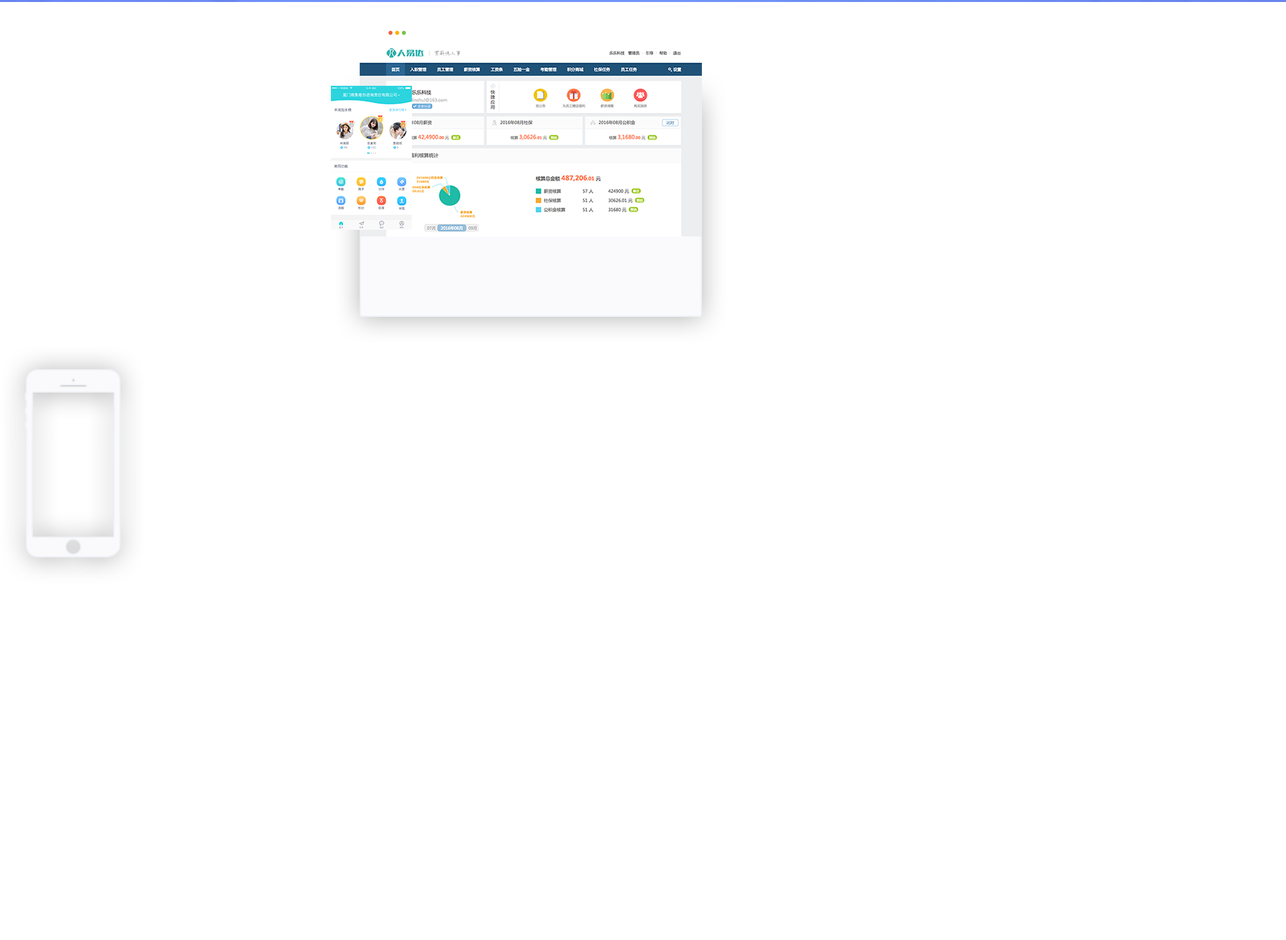
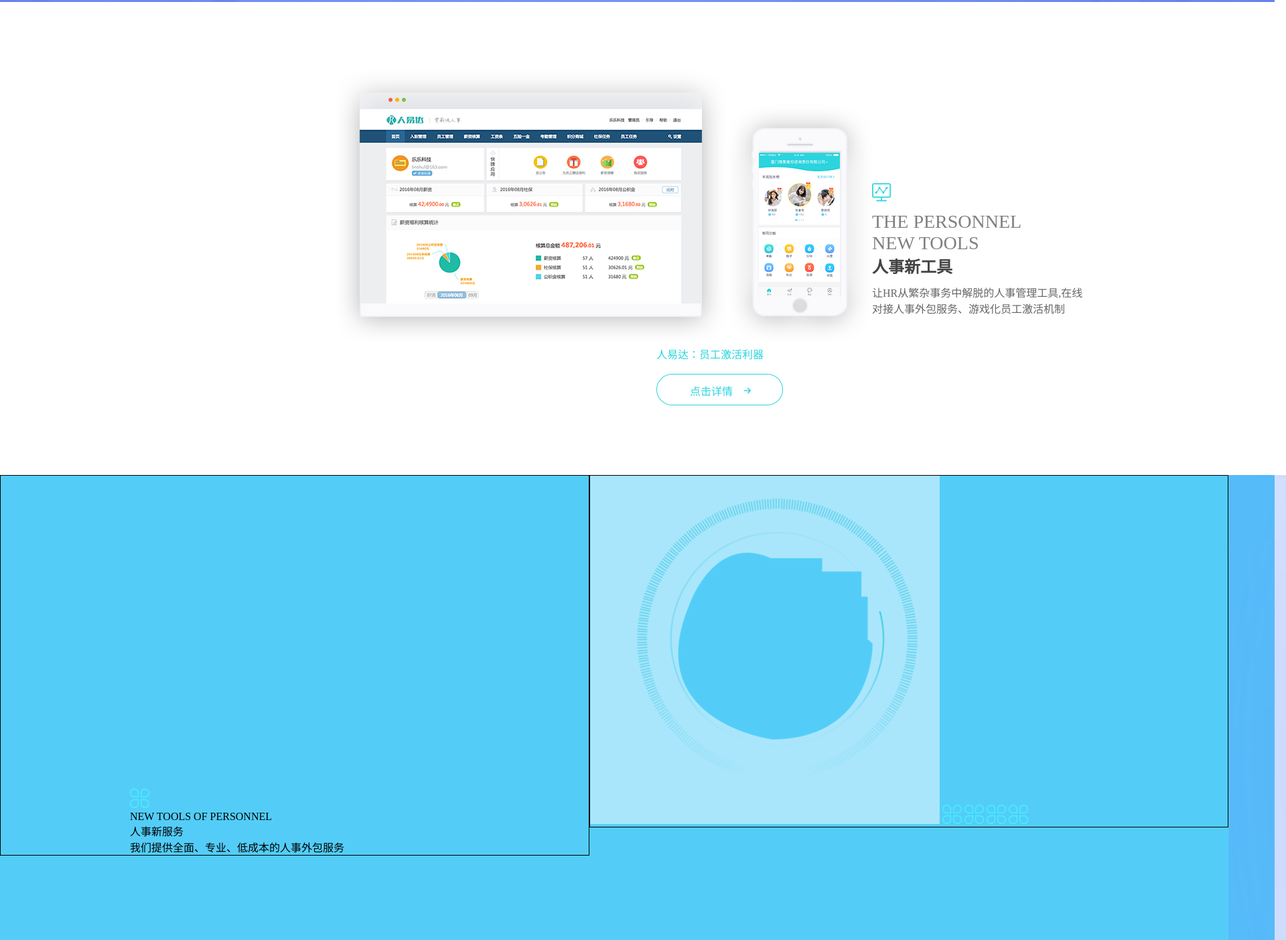
Before and after one commit to 328775856/only-you2, a plain HTML site: page index.html in a window 1280 px wide. Shown: the part 457-1860 px from the top of the page at 67% size, 1920 px wide, since content can reach past the window. Before the commit the page ends 1332 px from the top, so only its background shows below. Drawn offline with Linux system fonts and the light colour scheme.

Commit message:
2018.2.27

```diff
--- /dev/null
+++ b/index.css
@@ -0,0 +1,59 @@
+* {
+    margin: 0;
+    padding: 0;
+}
+
+body {
+    background: url('images/bg.jpg');
+    width: 1903px;
+    height: 3071px;
+}
+
+li,
+.bg img {
+    list-style: none;
+    position: absolute;
+    color: white;
+}
+
+.bg {
+    background: url('images/banner/图层 1.png');
+}
+
+.bg2 {
+    background: url('images/banner/图层 5.png');
+}
+
+.text p {
+    padding-top: 10px;
+}
+
+.click:hover {
+    background-color: white;
+    color: #2bd5de;
+}
+
+
+.next-b{
+	background: url('images/next-b/矩形 6.png');
+	height: 1081px;
+	width: 100%;
+}
+
+.top,.bottom{
+	position: relative;
+	z-index: 1;
+}
+
+.left{
+	padding: 467px 0 0 193px;
+	width: 36%;
+	border: 1px solid #000;
+	float: left;
+}
+
+.right{
+	float: left;
+	width: 50%;
+	border: 1px solid #000;
+}
--- a/index.html
+++ b/index.html
@@ -1,33 +1,13 @@
 <!DOCTYPE html>
 <html lang="en">
+
 <head>
     <meta charset="UTF-8">
     <title>only-you</title>
+    <link rel="stylesheet" href="./index.css">
 </head>
-<style type="text/css">
-	*{
-		margin: 0;
-		padding: 0;
-	}
-	body{
-		background: url('images/bg.jpg');
-	}
-	li,.bg img{
-		list-style: none;
-		position: absolute;
-		color: white;
-	}
-	.bg{
-		background: url('images/banner/图层 1.png');
-		width: 1920px;
-		height: 460px;
-	}
-	.bg2{
-		background: url('images/banner/图层 5.png');
-		width: 1919px;
-		height: 460px;
-	}
-</style>
+
+
 <body>
     <div class="bg">
         <div class="bg2" style="overflow: hidden;width:100%;height: 460px;">
@@ -78,19 +58,55 @@
     <div class="next">
         <div class="mac" style="position:relative;float: left;padding:100px 0 0 500px;">
             <img src="images/next/圆角矩形 51.png">
-			<img src="images/next/火狐截图_2016-09-08T05-48-46.png" style="position: absolute;top: 60px;left: 537px;">
-			<div style="position: absolute;top: 35px;left: 580px;">
+            <img src="images/next/火狐截图_2016-09-08T05-48-46.png" style="position: absolute;top: 160px;left: 537px;">
+            <div style="position: absolute;top: 135px;left: 580px;">
                 <span><img src="images/next/椭圆 2.png"></span>
                 <span><img src="images/next/椭圆 2 拷贝.png"></span>
                 <span><img src="images/next/椭圆 2 拷贝 2.png"></span>
             </div>
         </div>
-		<div class="ipone" style=";padding-top: 53px;position:relative;">
+        <div class="ipone" style="float:left;padding-top: 153px;position:relative;">
             <img src="images/next/iphone 4.png">
-			<img src="images/next/首页.png" style="position:absolute;top:125px;right:665px;">
+            <img src="images/next/首页.png" style="position:absolute;top:225px;right:48px;">
         </div>
-		<div class="text"></div>
+        <div class="text" style="float:left;">
+            <p><img src="images/next/形状 12.png" alt="" style="margin-top:260px;"></p>
+            <p style="color:gray;font-size:28px;">THE PERSONNEL
+                <br>NEW TOOLS</p>
+            <b style="color:#444;font-size:24px;">人事新工具</b>
+            <p style="color:#666666;">让HR从繁杂事务中解脱的人事管理工具,在线
+                <br>对接人事外包服务、游戏化员工激活机制</p>
+        </div>
+        <div style="clear:both;"></div>
+        <div class="bottom" style="padding-left:980px;">
+            <p style="color:#2bd5de">人易达：员工激活利器</p>
+            <br>
+            <a style="position: relative;display: block;padding-bottom: 100px;" href="" class="click">
+				<img src="images/next/圆角矩形 1 拷贝 2.png" alt="">
+				<img  style="color:#2bd5de;position: absolute;top: 20px;left: 130px;" src="images/next/形状 7 拷贝 2.png" alt="">
+				<p style="color:#2bd5de;position: absolute;top: 13px;left: 50px;">点击详情</p>
+			</a>
+        </div>
+        <div class="next-b">
+			<div class="top">
+				<div class="left">
+					<p><img src="images/next-b/形状 7.png" alt=""></p>
+					<p>NEW TOOLS OF PERSONNEL </p>
+					<p>人事新服务</p>
+					<p>我们提供全面、专业、低成本的人事外包服务</p>
+				</div>
+				<div class="right">
+					<img src="images/next-b/图层 14.png" alt="">
+					<img src="images/next-b/形状 7.png" alt="">
+					<img src="images/next-b/形状 7.png" alt="">
+					<img src="images/next-b/形状 7.png" alt="">
+					<img src="images/next-b/形状 7.png" alt="">
+				</div>
+			</div>
 			<div class="bottom"></div>
+			<img src="images/next-b/图层 21.png" alt="" style="position: absolute;">
+        </div>
     </div>
 </body>
+
 </html>
```
Also changed, not shown: images/next-b/图层 11.png (added), images/next-b/图层 14.png (renamed from images/图层 14.png), images/next-b/图层 21.png (added), images/next-b/形状 10.png (renamed from images/形状 10.png), images/next-b/形状 11.png (renamed from images/形状 11.png), images/next-b/形状 7.png (renamed from images/形状 7.png), images/next-b/椭圆 5.png (renamed from images/椭圆 5.png), images/next-b/椭圆 6 拷贝 2.png (renamed from images/椭圆 6 拷贝 2.png), images/next-b/椭圆 6 拷贝.png (renamed from images/椭圆 6 拷贝.png), images/next-b/椭圆 6.png (renamed from images/椭圆 6.png), images/next-b/矩形 6.png (renamed from images/矩形 6.png), images/形状 1.png (deleted), images/形状 7 拷贝 21.png (deleted). Lines whose indentation alone changed are shown as unchanged.
